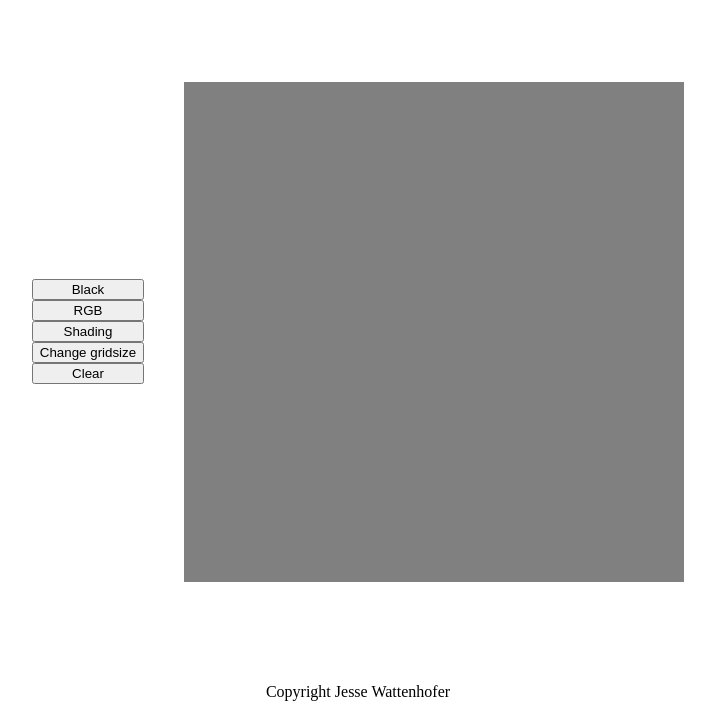
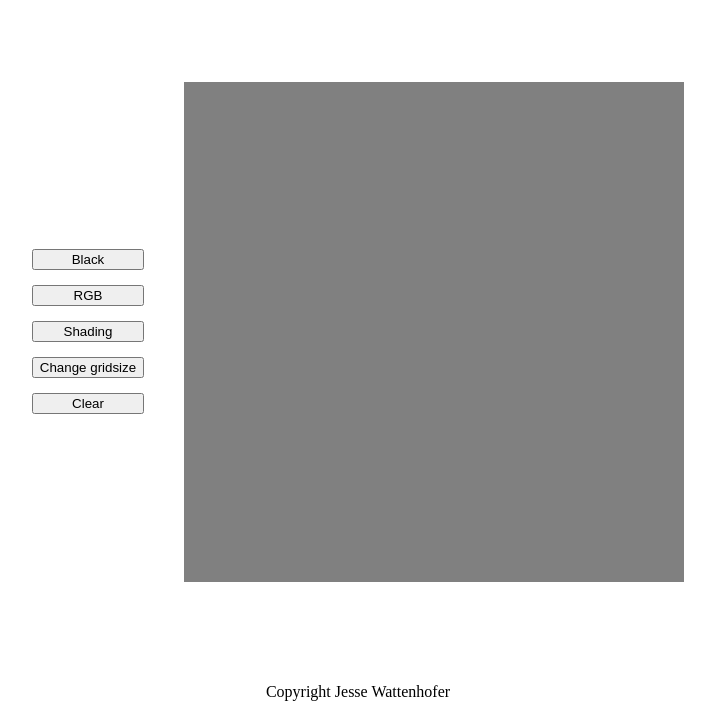
Before and after one commit to realjesse/etch_a_sketch, a plain HTML site: page index.html in a window 1280 px wide. Shown: the part 83-800 px from the top of the page, without its empty margins (282-997 px from the left). Drawn offline with Linux system fonts and the light colour scheme.

Commit message:
Add gap between buttons on toolbar

```diff
--- a/index.html
+++ b/index.html
@@ -18,7 +18,7 @@
         <!-- content -->
         <div class="horizontal container centered content">
             <!-- tool bar-->
-            <div class="vertical container">
+            <div class="vertical container tool_bar">
                 <button>Black</button>
                 <button>RGB</button>
                 <button>Shading</button>
--- a/style/style.css
+++ b/style/style.css
@@ -37,3 +37,7 @@ body {
     /* temporary color */
     background-color: grey;
 }
+
+.tool_bar {
+    gap: 15px;
+}
```
